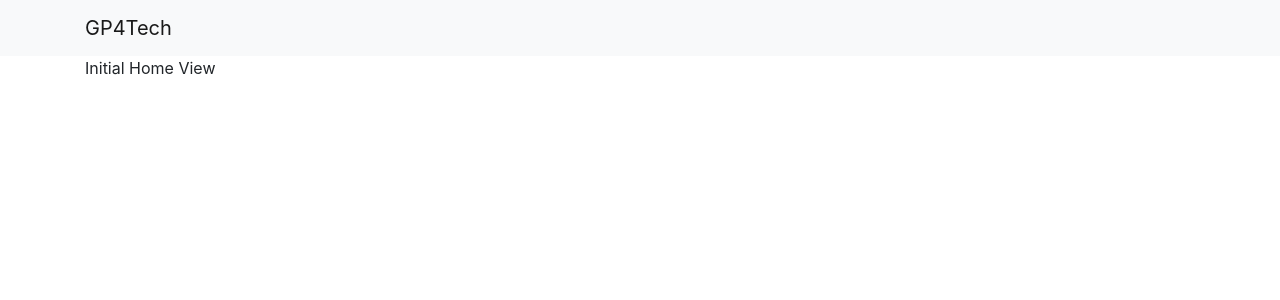
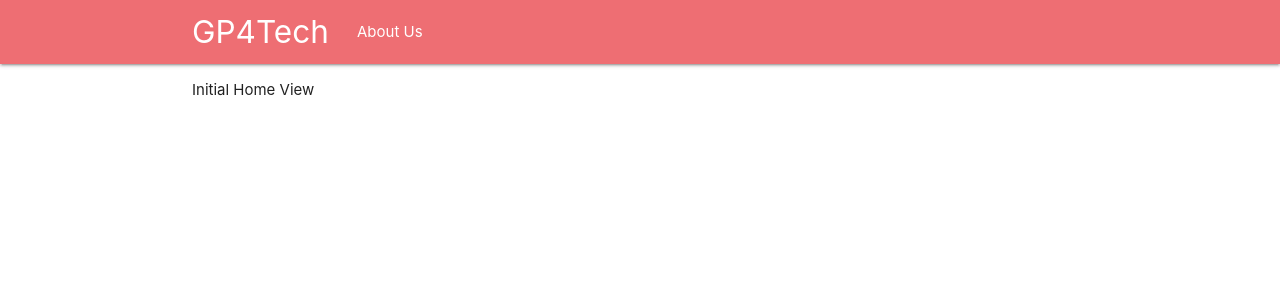
Before and after one commit to gp4tech/website, an Angular app: page / in a window 1280 px wide. Shown: the top 300 px of the page. Built offline with nearby package versions, Linux system fonts and the light colour scheme.

Commit message:
Switch bootstrap to use materialize

```diff
--- a/package.json
+++ b/package.json
@@ -19,8 +19,8 @@
     "@angular/platform-browser": "~7.2.0",
     "@angular/platform-browser-dynamic": "~7.2.0",
     "@angular/router": "~7.2.0",
-    "bootstrap": "^4.2.1",
     "core-js": "^2.5.4",
+    "materialize-css": "^1.0.0-rc.2",
     "rxjs": "~6.3.3",
     "tslib": "^1.9.0",
     "zone.js": "~0.8.26"
--- a/src/app/layout/navbar/navbar.component.html
+++ b/src/app/layout/navbar/navbar.component.html
@@ -1,5 +1,12 @@
-<nav class="navbar navbar-expand-lg navbar-light bg-light">
-  <div class="container">
-    <a class="navbar-brand" href="#">GP4Tech</a>
+<nav class="navbar-fixed">
+  <div class="nav-wrapper">
+    <div class="container">
+      <a href="#" class="brand-logo left">GP4Tech</a>
+      <ul id="nav-mobile" class="left hide-on-med-and-down links">
+        <li>
+          <a>About Us</a>
+        </li>
+      </ul>
+    </div>
   </div>
 </nav>
--- a/src/app/layout/navbar/navbar.component.less
+++ b/src/app/layout/navbar/navbar.component.less
@@ -0,0 +1,3 @@
+.links {
+  margin-left: 150px;
+}
--- a/src/styles.less
+++ b/src/styles.less
@@ -1,2 +1,2 @@
 /* You can add global styles to this file, and also import other style files */
-@import "../node_modules/bootstrap/dist/css/bootstrap.min.css";
+@import "../node_modules/materialize-css/dist/css/materialize.css";
```
Also changed, not shown: 1 other file (tests, documents, lock files or other folders).
